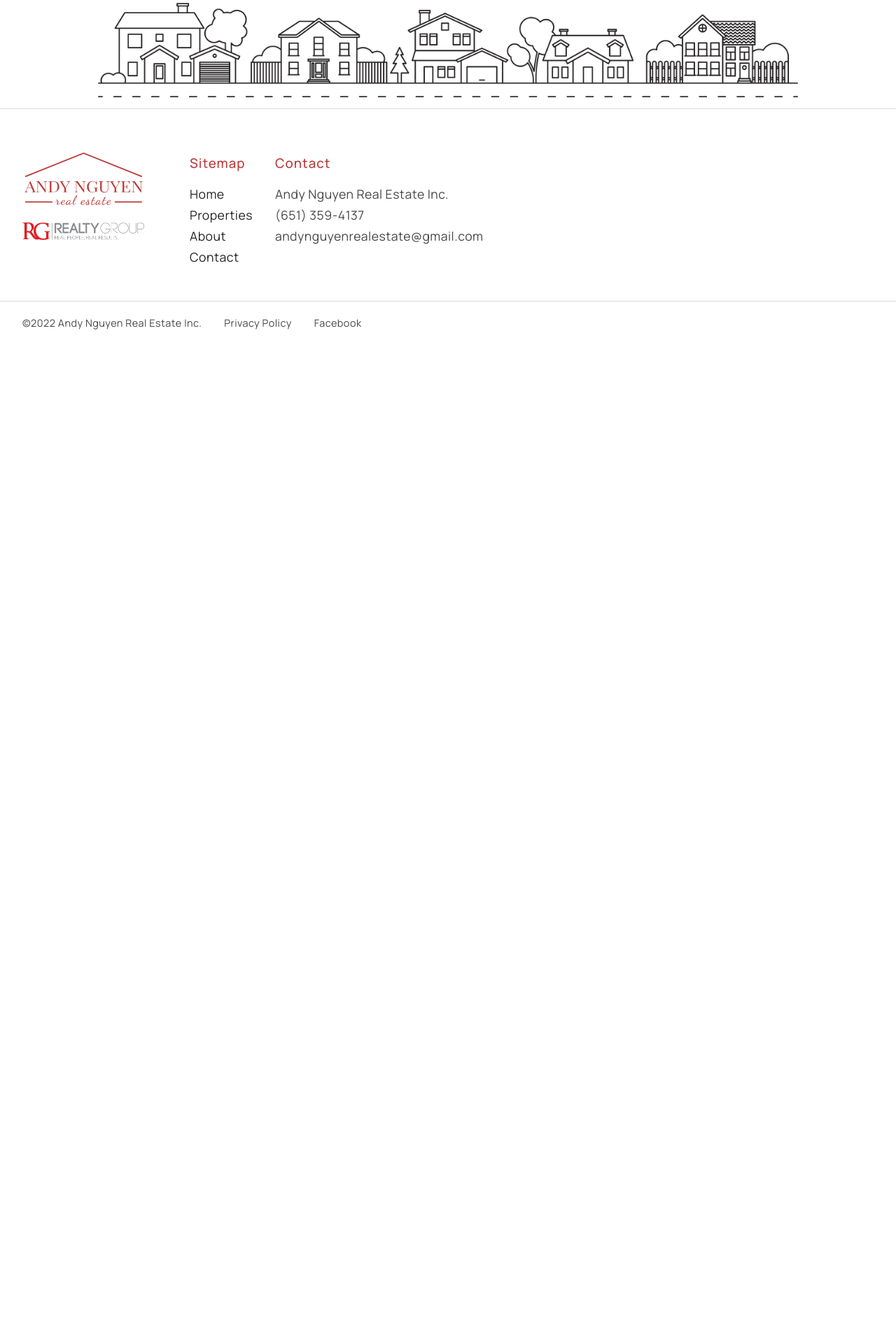
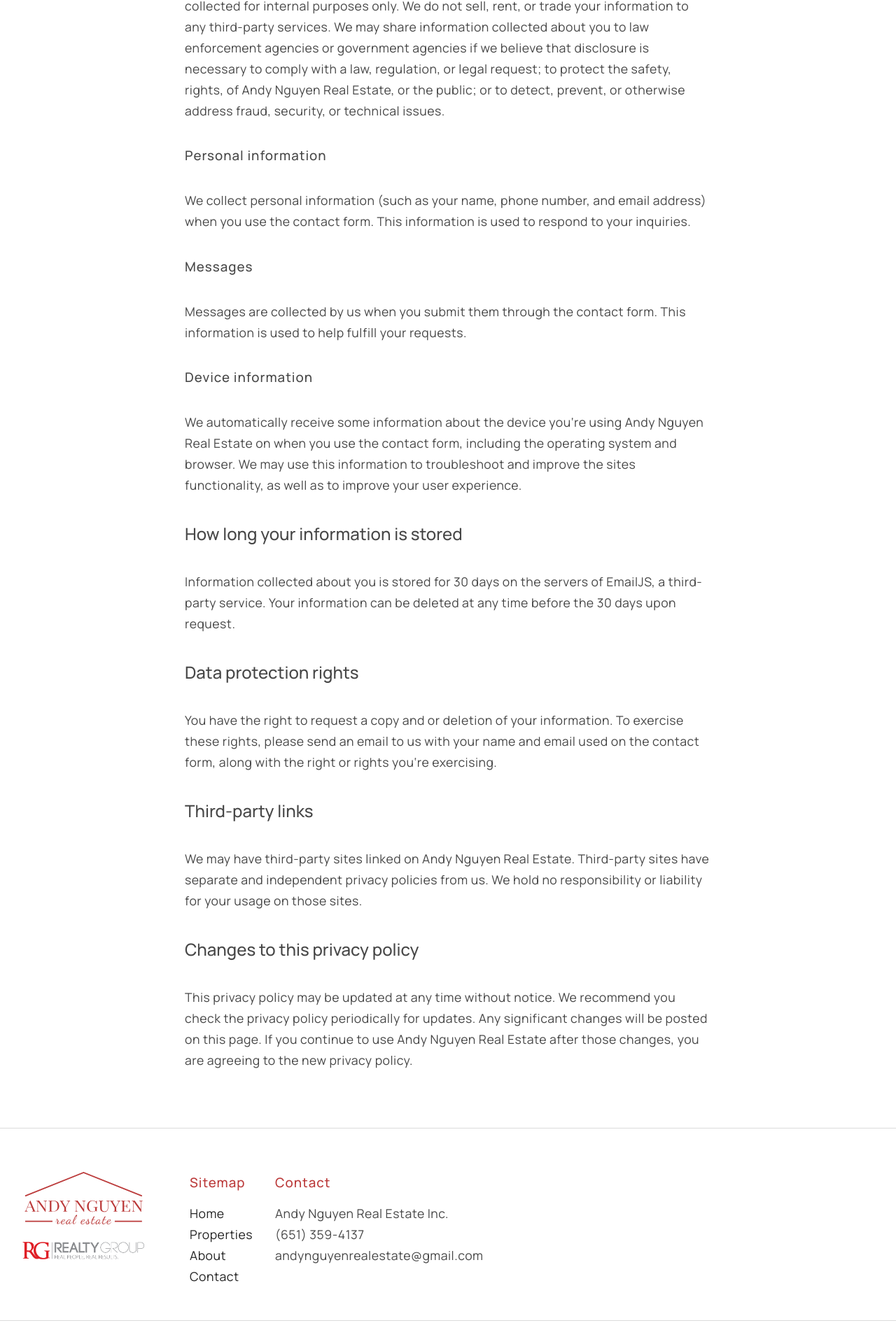
Before and after one commit to CJaclyn/anre-app, a Next.js app: page /privacy in a window 1280 px wide. Before the commit this address had no page. Shown: the part 645-2556 px from the top of the page at 70% size. Before the commit the page ends 1138 px from the top, so only its background shows below. Built offline with nearby package versions, Linux system fonts and the light colour scheme.

Commit message:
privacy policy

```diff
--- a/Footer.js
+++ b/Footer.js
@@ -41,7 +41,7 @@ export default function Footer () {
                     target="_blank"
                     rel="noreferrer">Facebook
                 </a></p>
-                <p>Privacy Policy</p>
+                <p><Link href="/privacy">Privacy Policy</Link></p>
                 <p>©2022 Andy Nguyen Real Estate Inc.</p>
             </div>
         </footer>
--- a/components/Nav.js
+++ b/components/Nav.js
@@ -48,7 +48,7 @@ export default function Nav () {
     }
 
     //change nav colors only on about page
-    if(router.pathname === "/about" || router.pathname === "/404") {
+    if(router.pathname === "/about" || router.pathname === "/404" || router.pathname === "/privacy") {
          linkStyle = {
             color: scrolled === true ? '#BB3A3A' : 'white',
             color: "#BB3A3A",
--- a/pages/_app.js
+++ b/pages/_app.js
@@ -10,6 +10,7 @@ import '../styles/Property.css'
 import '../styles/Nav.css'
 import '../styles/Contact.css'
 import '../styles/About.css'
+import '../styles/Privacy.css'
 import "@fontsource/manrope"
 import Nav from '../components/Nav'
 import Footer from '../Footer'
--- a/pages/about.js
+++ b/pages/about.js
@@ -1,4 +1,4 @@
-import Link from 'next/link'
+import Link from 'next/link';
 import PageHead from '../components/PageHead';
 import { fetchAPI } from '../lib/api';
 
--- /dev/null
+++ b/pages/privacy.js
@@ -0,0 +1,34 @@
+import React from 'react';
+import PageHead from '../components/PageHead';
+
+export default function policy() {
+  return (
+    <div className="page-privacy">
+      <PageHead
+          title="Privacy Policy | Andy Nguyen Real Estate"
+          description="The privacy policy of Andy Nguyen Real Estate website."
+      />
+      <main>
+        <h1>Andy Nguyen Real Estate, Inc. Privacy Policy</h1>
+        <p>Andy Nguyen Real Estate, Inc. (“Andy Nguyen Real Estate”) collects user information to better service our clients. This privacy policy is intended to help you in understanding what information we gather about you and how we use that information. In this privacy policy, “we” and “our” means Andy Nguyen Real Estate, and “you” and “your” means any person who visits our website. By using our site, you consent to our privacy policy.
+        </p>
+        <h2>Information we collect and how we use it</h2>
+        <p>When you use the contact form on Andy Nguyen Real Estate, you voluntarily share certain information. Information is not collected otherwise. We use information collected for internal purposes only. We do not sell, rent, or trade your information to any third-party services. We may share information collected about you to law enforcement agencies or government agencies if we believe that disclosure is necessary to comply with a law, regulation, or legal request; to protect the safety, rights, of Andy Nguyen Real Estate, or the public; or to detect, prevent, or otherwise address fraud, security, or technical issues.</p>
+        <h3>Personal information</h3>
+        <p>We collect personal information (such as your name, phone number, and email address) when you use the contact form. This information is used to respond to your inquiries.</p>
+        <h3>Messages</h3>
+        <p>Messages are collected by us when you submit them through the contact form. This information is used to help fulfill your requests. </p>
+        <h3>Device information</h3>
+        <p>We automatically receive some information about the device you&#8216;re using Andy Nguyen Real Estate on when you use the contact form, including the operating system and browser. We may use this information to troubleshoot and improve the sites functionality, as well as to improve your user experience.</p>
+        <h2>How long your information is stored</h2>
+        <p>Information collected about you is stored for 30 days on the servers of EmailJS, a third-party service. Your information can be deleted at any time before the 30 days upon request. </p>
+        <h2>Data protection rights</h2>
+        <p>You have the right to request a copy and or deletion of your information. To exercise these rights, please send an email to us with your name and email used on the contact form, along with the right or rights you&#8216;re exercising.</p>
+        <h2>Third-party links</h2>
+        <p>We may have third-party sites linked on Andy Nguyen Real Estate. Third-party sites have separate and independent privacy policies from us. We hold no responsibility or liability for your usage on those sites. </p>
+        <h2>Changes to this privacy policy</h2>
+        <p>This privacy policy may be updated at any time without notice. We recommend you check the privacy policy periodically for updates. Any significant changes will be posted on this page. If you continue to use Andy Nguyen Real Estate after those changes, you are agreeing to the new privacy policy.  </p>
+      </main>
+    </div>
+  )
+}
--- a/pages/property/[slug].js
+++ b/pages/property/[slug].js
@@ -38,8 +38,6 @@ export default function Property ({ listingData, listingImages }) {
             }
         ];
     }
-
-    console.log(slideshow)
 
     return (
         <div className="page-property">
--- /dev/null
+++ b/styles/Privacy.css
@@ -0,0 +1,36 @@
+@import url("https://fonts.googleapis.com/css2?family=Manrope:wght@200;300;400;500;600;700&display=swap");
+.page-privacy main {
+  min-height: 100vh;
+  display: -webkit-box;
+  display: -ms-flexbox;
+  display: flex;
+  -webkit-box-orient: vertical;
+  -webkit-box-direction: normal;
+      -ms-flex-direction: column;
+          flex-direction: column;
+  -webkit-box-pack: center;
+      -ms-flex-pack: center;
+          justify-content: center;
+  padding: 4rem 1.5rem;
+  padding-top: 12rem;
+}
+
+@media only screen and (min-width: 768px) {
+  .page-privacy main {
+    width: 600px;
+    margin: auto;
+  }
+}
+
+@media only screen and (min-width: 1024px) {
+  .page-privacy main {
+    width: 800px;
+  }
+}
+
+@media only screen and (min-width: 1920px) {
+  .page-privacy main {
+    width: 1000px;
+  }
+}
+/*# sourceMappingURL=Privacy.css.map */
--- /dev/null
+++ b/styles/Privacy.scss
@@ -0,0 +1,31 @@
+@import 'variables';
+
+.page-privacy {
+    main {
+        min-height: 100vh;
+        display: flex;
+        flex-direction: column;
+        justify-content: center;
+        padding: $sectionPadding;
+        padding-top: 12rem;
+    }
+
+    @media only screen and (min-width: 768px) {
+        main {
+            width: 600px;
+            margin: auto;
+        }
+    }
+
+    @media only screen and (min-width: 1024px) {
+        main {
+            width: 800px;
+        }
+    }
+
+    @media only screen and (min-width: 1920px) {
+        main {
+            width: 1000px;
+        }
+    }
+}
--- a/styles/Properties.scss
+++ b/styles/Properties.scss
@@ -108,7 +108,6 @@
 
     .card {
         width: 312px;
-        //margin: auto;
     }
 
     .property-card {
```
Also changed, not shown: 2 other files (tests, documents, lock files or other folders).
